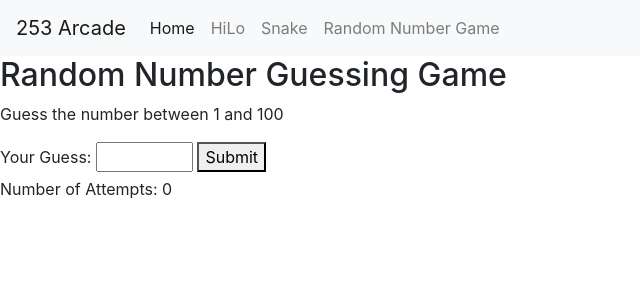
After one commit to IWU-CS253/cs253-flask-db-arcade1-jack_keira_ethan, a Flask app: page /rand_num in a window 1280 px wide. The commit adds this page. Shown: the top 300 px of the page, without its empty margins (0-640 px from the left). Run offline with Flask 3, Linux system fonts and the light colour scheme; some libraries are stand-ins or nearby versions.

Commit message:
adding random number guessing game

```diff
--- a/app.py
+++ b/app.py
@@ -252,6 +252,32 @@ def hilo_guess():
                            number_second=number_second,
                            result=result)  # Render the result page with data
 
+#our third game option
+@app.route('/rand_num', methods=['GET', 'POST'])
+def rand_num():
+    if 'rand_target' not in session:
+        session['rand_target'] = randint(1, 100)
+        session['rand_guesses'] = 0
+    target = session['rand_target']
+    message = ''
+    if request.method == 'POST':
+        try:
+            guess = int(request.form.get('guess'))
+            session['rand_guesses'] += 1
+            if guess < target:
+                message = 'Too low! Try again.'
+            elif guess > target:
+                message = 'Too high! Try again.'
+            else:
+                message = f'Correct! You guessed it in {session["rand_guesses"]} attempts!'
+                add_score('Player', session['rand_guesses'])
+                session['rand_target'] = randint(1, 100)
+                session['rand_guesses'] = 0
+        except ValueError:
+            message = 'Please enter a number between 1 and 100.'
+    return render_template('rand_num.html', message=message)
+
+
 
 # Run the application
 if __name__ == '__main__':
--- a/templates/layout.html
+++ b/templates/layout.html
@@ -29,12 +29,13 @@
                 <li class="nav-item">
                     <a class="nav-link" href="{{ url_for('snake') }}">Snake</a>
                 </li>
-                <!-- Add more navigation links here -->
+                <li class="nav-item">
+                    <a class="nav-link" href="{{ url_for('rand_num') }}">Random Number Game</a>
+                </li>
             </ul>
         </div>
     </nav>
     {% endblock navbar %}
-
 
     {% block content %}
 
--- /dev/null
+++ b/templates/rand_num.html
@@ -0,0 +1,23 @@
+{% extends "layout.html" %}
+
+{% block title %}Guessing Game{% endblock %}
+
+{% block content %}
+    <h2>Random Number Guessing Game</h2>
+    <p>Guess the number between 1 and 100</p>
+
+    <form method="post">
+        <label for="guess">Your Guess:</label>
+        <input type="number" id="guess" name="guess" min="1" max="100" required>
+        <button type="submit">Submit</button>
+    </form>
+
+    {% if message %}
+        <div class="message">
+            <p class="{{ 'correct' if 'Correct!' in message else '' }}">{{ message }}</p>
+        </div>
+    {% endif %}
+
+    <p>Number of Attempts: {{ session['rand_guesses'] }}</p>
+
+{% endblock %}
```
